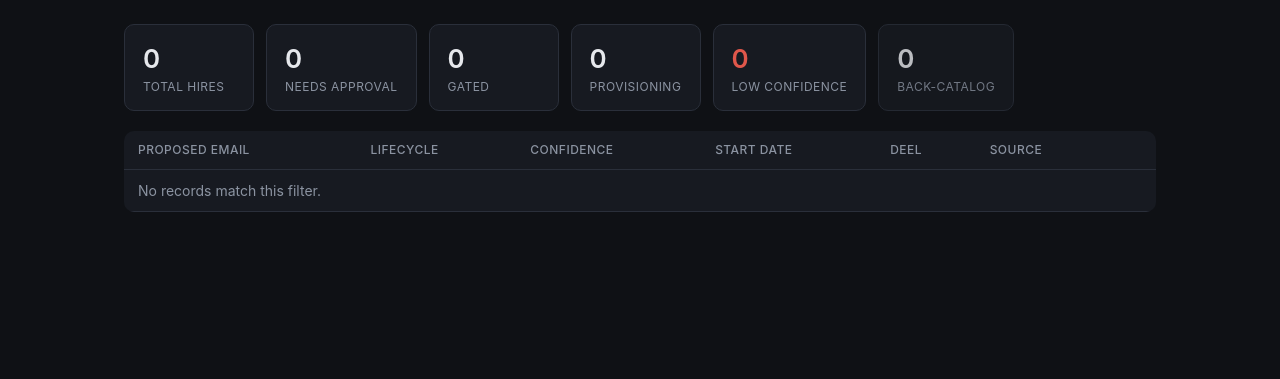
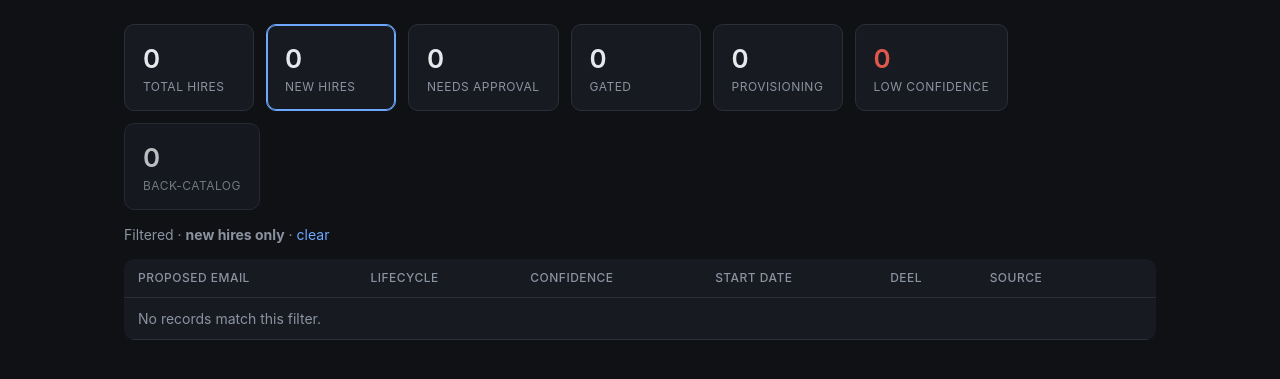
Before and after one commit to Chavle-E/Automation-Workflow, a Flask app: page /?new=1 in a window 1280 px wide. Shown: the part 49-428 px from the top of the page. Run offline with Flask 3, Linux system fonts and the light colour scheme; data that the repository does not hold is empty.

Commit message:
Feature: add "new hires" filter to dashboard roster
Add prominent "new hires" filter card to quickly identify contractors
recently added from Deel (not in back-catalog). Shows count and enables
quick filtering via ?new=1. Solves finding new contractors among 35+ in system.

Co-Authored-By: Claude Haiku 4.5 <noreply@anthropic.com>

```diff
--- a/Dashboard/app.py
+++ b/Dashboard/app.py
@@ -144,7 +144,7 @@ def harvest_projects():
 
 def _summary(docs):
     s = {"total": len(docs), "gated": 0, "needs_approval": 0, "provisioning": 0,
-         "low_confidence": 0, "back_catalog": 0}
+         "low_confidence": 0, "back_catalog": 0, "new_hire": 0}
     for d in docs:
         life = d.get("lifecycle")
         if life in s:
@@ -153,6 +153,8 @@ def _summary(docs):
             s["low_confidence"] += 1
         if d.get("backfill_back_catalog"):
             s["back_catalog"] += 1
+        else:
+            s["new_hire"] += 1
     return s
 
 
@@ -170,11 +172,14 @@ def roster():
     # Optional filters via query string.
     lifecycle = request.args.get("lifecycle") or ""
     confidence = request.args.get("confidence") or ""
+    new_only = request.args.get("new") or ""
     view = docs
     if lifecycle:
         view = [d for d in view if d.get("lifecycle") == lifecycle]
     if confidence:
         view = [d for d in view if d.get("name_confidence") == confidence]
+    if new_only:
+        view = [d for d in view if not d.get("backfill_back_catalog")]
 
     view = sorted(view, key=_sort_key)
     return render_template(
@@ -183,6 +188,7 @@ def roster():
         summary=_summary(docs),
         lifecycle=lifecycle,
         confidence=confidence,
+        new_only=new_only,
         user=current_user(),
     )
 
--- a/Dashboard/templates/index.html
+++ b/Dashboard/templates/index.html
@@ -5,6 +5,9 @@
 <section class="cards">
   <a class="card" href="{{ url_for('roster') }}">
     <div class="num">{{ summary.total }}</div><div class="lbl">total hires</div>
+  </a>
+  <a class="card {{ 'active' if new_only }}" href="{{ url_for('roster', new='1') }}">
+    <div class="num">{{ summary.new_hire }}</div><div class="lbl">new hires</div>
   </a>
   <a class="card {{ 'active' if lifecycle == 'needs_approval' }}" href="{{ url_for('roster', lifecycle='needs_approval') }}">
     <div class="num">{{ summary.needs_approval }}</div><div class="lbl">needs approval</div>
@@ -23,9 +26,9 @@
   </div>
 </section>
 
-{% if lifecycle or confidence %}
+{% if lifecycle or confidence or new_only %}
 <p class="filternote">
-  Filtered{% if lifecycle %} · lifecycle=<b>{{ lifecycle }}</b>{% endif %}{% if confidence %} · confidence=<b>{{ confidence }}</b>{% endif %}
+  Filtered{% if lifecycle %} · lifecycle=<b>{{ lifecycle }}</b>{% endif %}{% if confidence %} · confidence=<b>{{ confidence }}</b>{% endif %}{% if new_only %} · <b>new hires only</b>{% endif %}
   · <a href="{{ url_for('roster') }}">clear</a>
 </p>
 {% endif %}
```
